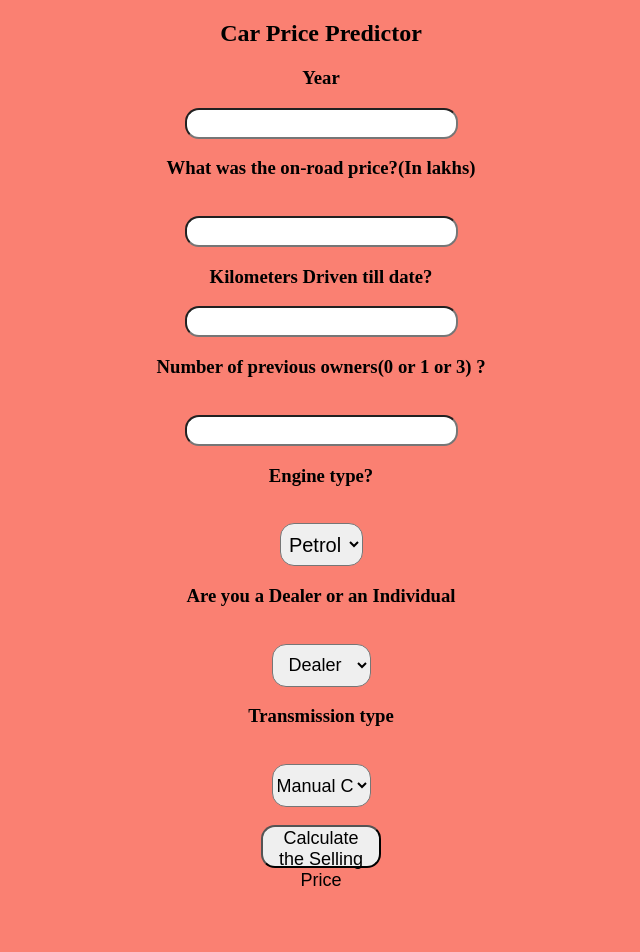
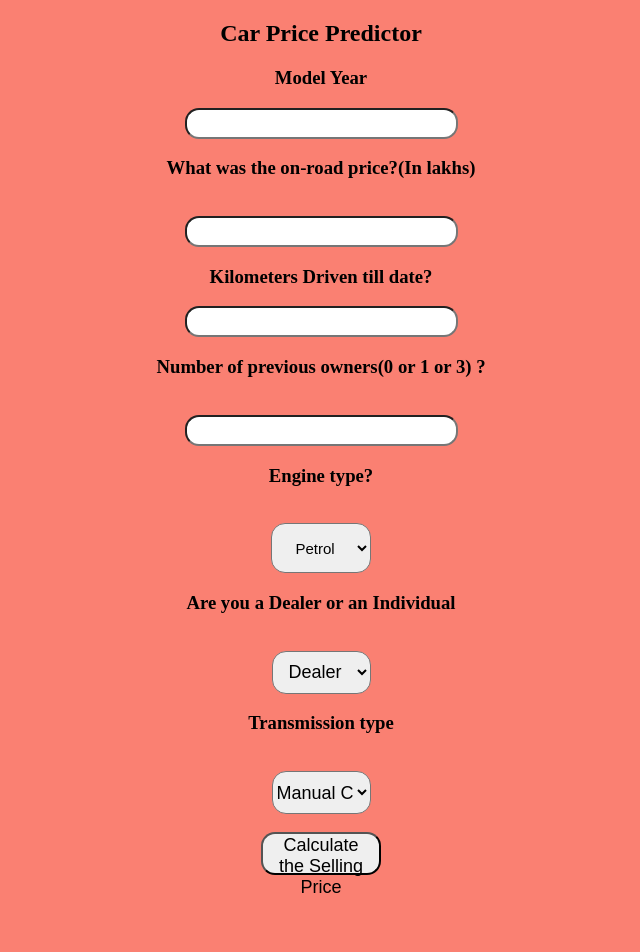
Before and after one commit to SuhasVS95/Used-Cars-Selling-Price-Predictor-App, a Flask app: page / in a window 1280 px wide. Shown: the whole page, without its empty margins (319-959 px from the left). Before the commit the page ends 886 px from the top, so only its background shows below. Run offline with Flask 2, Linux system fonts and the light colour scheme; parts of the project's set-up code (start-up, migrations or seed data) failed here and were passed over.

Commit message:
Add files via upload

```diff
--- a/templates/index.html
+++ b/templates/index.html
@@ -12,7 +12,7 @@
     <div style="color:black">
         <form action="{{ url_for('predict')}}" method="post">
             <h2>Car Price Predictor</h2>
-            <h3>Year</h3>
+            <h3>Model Year</h3>
             <input id="first" name="Year" type="number ">
             <h3>What was the on-road price?(In lakhs)</h3><br><input id="second" name="Present_Price" required="required">
             <h3>Kilometers Driven till date?</h3><input id="third" name="Kms_Driven" required="required">
@@ -55,9 +55,9 @@
 
         #research {
             font-size: 15px;
-            width: 100px;
-            height: 23px;
-            top: 23px;
+            width: 120px;
+            height: 30px;
+            top: 30px;
         }
 
         #box {
@@ -79,11 +79,11 @@
         }
 
         #fuel {
-            width: 83px;
-            height: 43px;
+            width: 100px;
+            height: 50px;
             text-align: center;
             border-radius: 14px;
-            font-size: 20px;
+            font-size: 15px;
         }
 
         #fuel:hover {
```
